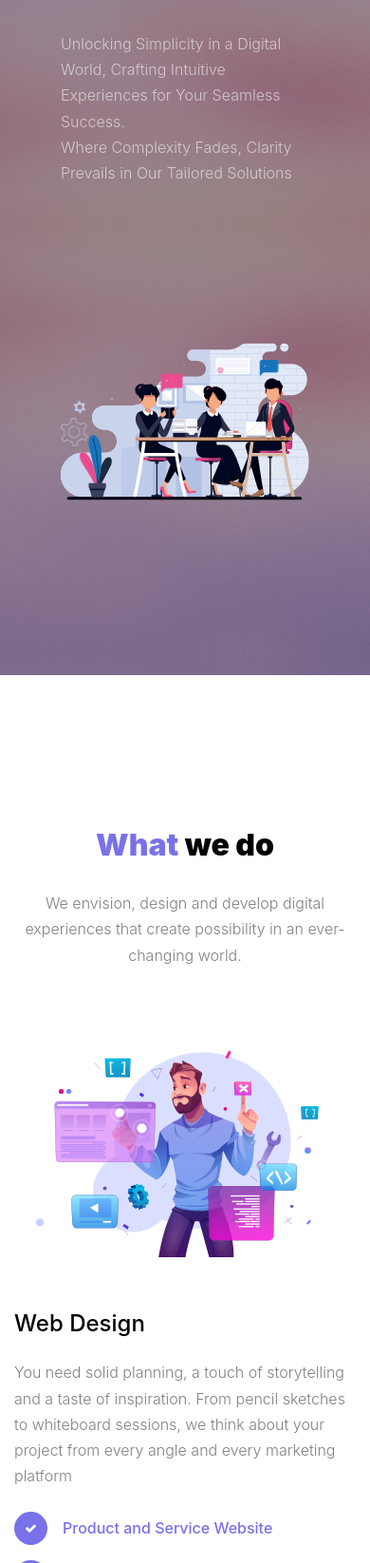
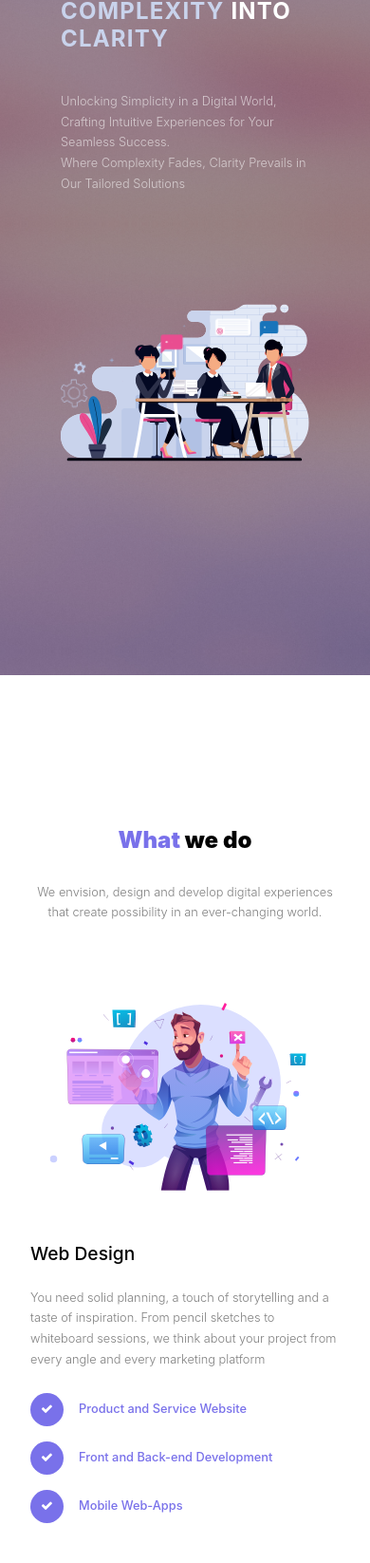
Before and after one commit to SidharthGusain/5DigitsSolutions, a plain HTML site: page index.html in a window 390 px wide. Shown: the part 189-1835 px from the top of the page at 95% size. Drawn offline with Linux system fonts and the light colour scheme; files whose address does not match are found by name; a web font is replaced by a local one.

Commit message:
made changes in styling to make more responsive

```diff
--- a/css/custom-style.css
+++ b/css/custom-style.css
@@ -304,6 +304,22 @@
 }
 
 
+@media (min-width: 1980px) {
+    .slide-1 .container {
+        max-width: calc(100% - 10rem);
+        padding-left: 5rem;
+        padding-right: 5rem;
+    }
+}
+
+@media (min-width: 1400px){
+    .slide-1 .container {
+        max-width: calc(100% - 10rem);
+        padding-left: 5rem;
+        padding-right: 5rem;
+    }
+}
+
 @media (max-width: 992px) {
     .site-logo {
         font-size: 1rem;
@@ -354,18 +370,46 @@
     }
 }
 
-@media (min-width: 1400px){
-    .slide-1 .container {
-        max-width: calc(100% - 10rem);
-        padding-left: 5rem;
-        padding-right: 5rem;
+@media (max-width: 576px) {
+    .site-logo {
+        font-size: 0.7rem;
+    }
+    .container {
+        max-width: calc(100% - 2rem);
+        padding-left: 1rem;
+        padding-right: 1rem;
+    }
+    .intro-section h1 {
+        font-size: 1.5rem;
+    }
+    .intro-section p {
+        font-size: 0.8rem;
+    }
+    .intro-section svg {
+        height: 300px !important;
+    }
+
+    .section-title {
+        font-size: 1.5rem;
+    }
+    #about-section p, #why-section p {
+        font-size: 0.8rem;
+    }
+    .about-subtitle {
+        font-size: 1.2rem;
+    }
+    .custom-icon-wrap, .custom-icon-wrap h3 {
+        font-size: 0.8rem;
+    }
+    #about-section img {
+        max-height: 225px !important;
+    }
+
+    .footer-section p {
+        font-size: 0.8rem;
+        margin-bottom: 2rem;
+    }
+    .footer-links {
+        font-size: 0.8rem;
     }
 }
-
-@media (min-width: 1980px) {
-    .slide-1 .container {
-        max-width: calc(100% - 10rem);
-        padding-left: 5rem;
-        padding-right: 5rem;
-    }
-}
```
